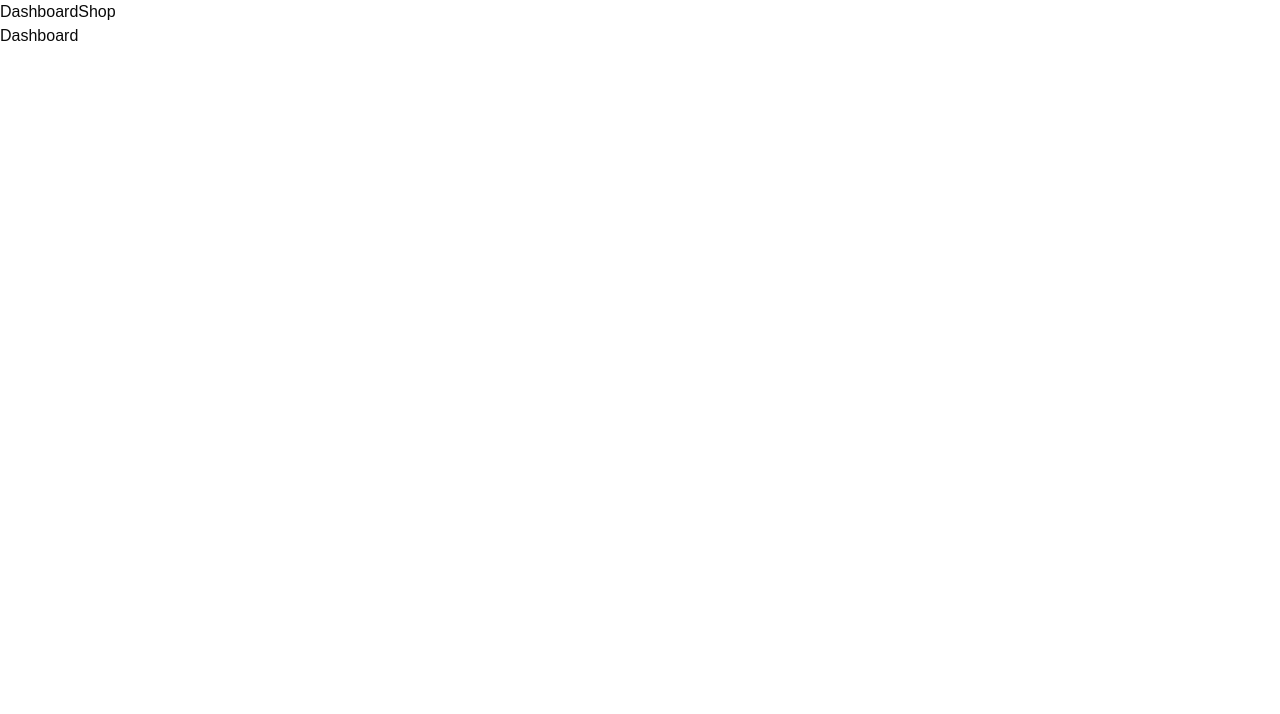
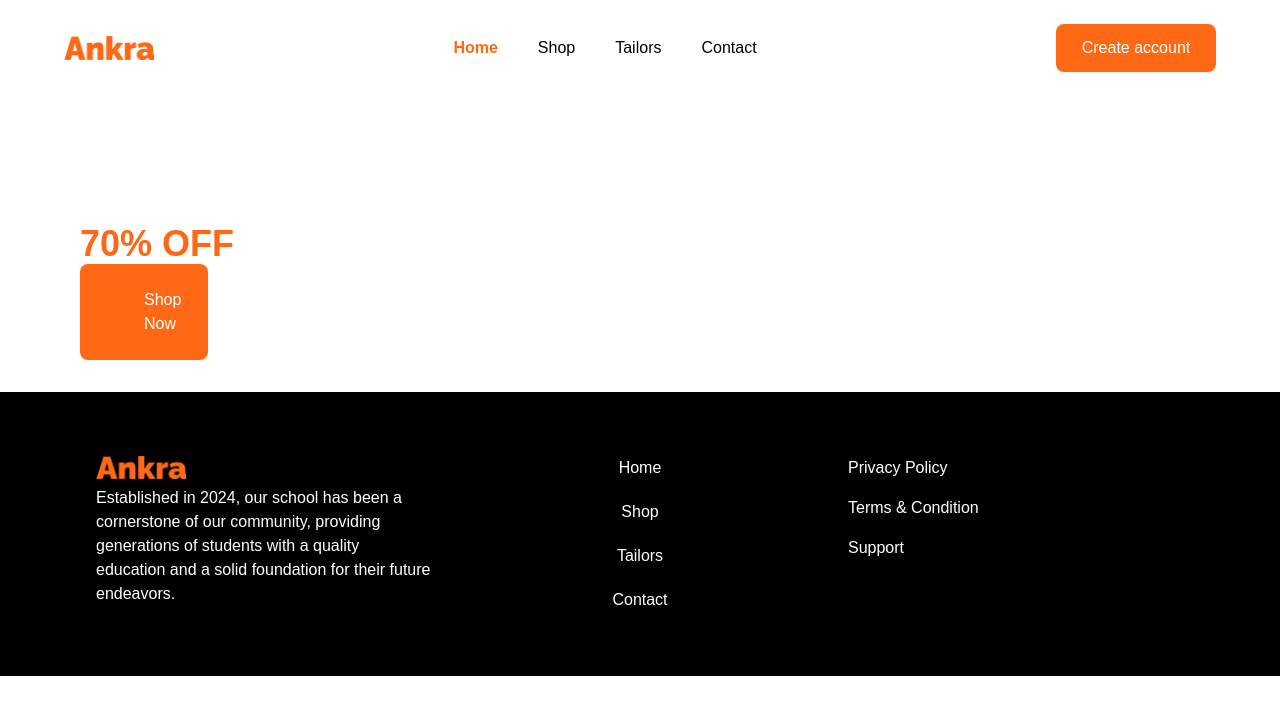
Before and after one commit to Isreality/Ankra, a Next.js app: page / in a window 1280 px wide. Shown: the top 714 px of the page. Built offline with nearby package versions, Linux system fonts and the light colour scheme.

Commit message:
working on the home page

```diff
--- /dev/null
+++ b/src/app/contact/page.jsx
@@ -0,0 +1,7 @@
+
+
+export default function Contact() {
+  return (
+    <div>Contact</div>
+  )
+}
--- a/src/app/globals.css
+++ b/src/app/globals.css
@@ -55,7 +55,7 @@ body {
   --card-foreground: oklch(0.145 0 0);
   --popover: oklch(1 0 0);
   --popover-foreground: oklch(0.145 0 0);
-  --primary: oklch(0.205 0 0);
+  --primary: #ff6915;
   --primary-foreground: oklch(0.985 0 0);
   --secondary: oklch(0.97 0 0);
   --secondary-foreground: oklch(0.205 0 0);
--- a/src/app/layout.jsx
+++ b/src/app/layout.jsx
@@ -1,6 +1,8 @@
 import { Geist, Geist_Mono } from "next/font/google";
 import "./globals.css";
 import Link from "next/link";
+import Navbar from "../components/Navbar.jsx";
+import Footer from "../components/Footer.jsx";
 
 const geistSans = Geist({
   variable: "--font-geist-sans",
@@ -13,7 +15,7 @@ const geistMono = Geist_Mono({
 });
 
 export const metadata = {
-  title: "Create Next App",
+  title: "Ankra",
   description: "Generated by create next app",
 };
 
@@ -23,11 +25,9 @@ export default function RootLayout({ children }) {
       <body
         className={`${geistSans.variable} ${geistMono.variable} antialiased`}
       >
-        <nav>
-          <Link href="/">Dashboard</Link>
-          <Link href="/shop">Shop</Link>
-        </nav>
+        <Navbar/>
         {children}
+        <Footer/>
       </body>
     </html>
   );
--- a/src/app/page.jsx
+++ b/src/app/page.jsx
@@ -1,10 +1,23 @@
+import Link from "next/link";
+import Image from "next/image";
+import Btn from "../components/Btn.jsx";
 
 
 export default function Home() {
   return (
     <div>
       <main>
-        <h2>Dashboard</h2>
+        {/* Hero Section */}
+        <div className="pro py-4 md:py-8 flex items-center">
+            <div className="flex flex-col items-center md:items-center lg:items-start w-full md:w-full lg:w-[60%] px-4 md:px-20">
+                <h2 className="text-white text-center md:text-center lg:text-left font-black text-4xl md:text-6xl lg:text-7xl">
+                   GIANT SALE
+                </h2><br/>
+                <h1 className="text-primary text-4xl font-bold">70% OFF</h1>
+                <Link href='/shop' className="bg-primary hover:bg-black lg:w-16 py-6 px-16 rounded-md border-fa cursor-pointer text-white text-xs md:text-base font-medium">Shop Now</Link>
+              </div>
+            </div>
+
       </main>
     </div>
   );
--- /dev/null
+++ b/src/app/tailors/page.jsx
@@ -0,0 +1,7 @@
+import React from 'react'
+
+export default function Tailors() {
+  return (
+    <div>Tailors</div>
+  )
+}
--- /dev/null
+++ b/src/components/Btn.jsx
@@ -0,0 +1,7 @@
+import { Button } from "@/components/ui/button"
+
+export default function Btn({name}) {
+  return (
+    <Button className="bg-primary hover:bg-black lg:w-32 py-6 px-20 rounded-md border-fa  cursor-pointer text-white text-xs md:text-base font-medium">{name}</Button>
+  )
+}
--- /dev/null
+++ b/src/components/BtnLink.jsx
@@ -0,0 +1,11 @@
+import { Button } from "@/components/ui/button"
+import Link from "next/link";
+
+export default function Btn({name}) {
+  return (
+    // <Button className="bg-primary hover:bg-black">{name}</Button>
+    <Button asChild>
+        <Link href="/" className="bg-primary hover:bg-black">{name}</Link>
+    </Button>
+  )
+}
--- /dev/null
+++ b/src/components/Footer.jsx
@@ -0,0 +1,33 @@
+// import "./globals.css";
+import Link from "next/link";
+import Image from "next/image";
+import Ankra from "../img/Ankra.png";
+
+export default function Footer() {
+  return (
+    <div>
+        <div className="bg-black grid grid-cols-1 md:grid-cols-1 lg:grid-cols-3 py-16 px-4 md:px-8 lg:px-24 gap-10">
+                <div className="grid justify-items-start">
+                    <Image src={Ankra} alt="Ankra" width={90}/>
+
+                    <p className="text-white text-left text-sm md:text-base font-normal ">Established in 2024, our school has been a cornerstone of our community, providing generations of students with a quality education and a solid foundation for their future endeavors.</p>
+                </div>
+
+                <div className="">
+                    <div className="flex flex-col gap-5">
+                        <Link href='/' className="text-white text-sm md:text-base text-left md:text-left lg:text-center">Home</Link>
+                        <Link href='/shop' className="text-white text-sm md:text-base text-left md:text-left lg:text-center">Shop</Link>
+                        <Link href='/tailors' className="text-white text-sm md:text-base text-left md:text-left lg:text-center">Tailors</Link>
+                        <Link href='/contact' className="text-white text-sm md:text-base text-left md:text-left lg:text-center">Contact</Link>
+                    </div>
+                </div>
+
+                <div className="">
+                    <p className="text-white text-left text-sm md:text-base mb-4">Privacy Policy</p>
+                    <p className="text-white text-left text-sm md:text-base mb-4">Terms & Condition</p>
+                    <p className="text-white text-left text-sm md:text-base mb-4">Support</p>
+                </div>
+            </div>
+    </div>
+  )
+}
--- /dev/null
+++ b/src/components/Navbar.jsx
@@ -0,0 +1,62 @@
+'use client';
+
+import Link from "next/link";
+import Image from "next/image";
+import { usePathname } from 'next/navigation';
+import Ankra from "../img/Ankra.png";
+import Btn from "../components/Btn.jsx";
+
+export default function Navbar() {
+  const pathname = usePathname();
+
+  return (
+    <div>
+      <div className="top-2 left-4 md:left-60  bg-none md:bg-white flex flex-wrap justify-between px-4 md:px-16 py-6 m-0 z-50 items-center">
+        <Image src={Ankra} alt="Ankra" width={90}/>
+        <nav className="hidden justify-items-start gap-10 md:flex lg:flex font-normal">
+          {/* <Link href="/">Dashboard</Link>
+          <Link href="/shop">Shop</Link>
+          <Link href="/tailors">Tailors</Link>
+          <Link href="/contact">Contact</Link> */}
+
+      <Link
+        href="/"
+        className={`${
+          pathname === '/' ? 'text-primary font-semibold' : 'text-black hover:text-primary'
+        }`}
+      >
+        Home
+      </Link>
+      <Link
+        href="/shop"
+        className={`${
+          pathname === '/shop' ? 'text-primary font-semibold' : 'text-black hover:text-primary'
+        }`}
+      >
+        Shop
+      </Link>
+      <Link
+        href="/tailors"
+        className={`${
+          pathname === '/tailors' ? 'text-primary font-semibold' : 'text-black hover:text-primary'
+        }`}
+      >
+        Tailors
+      </Link>
+      <Link
+        href="/contact"
+        className={`${
+          pathname === '/contact' ? 'text-primary font-semibold' : 'text-black hover:text-primary'
+        }`}
+      >
+        Contact
+      </Link>
+        </nav>
+
+        <Btn name="Create account"/>
+
+      </div>
+
+    </div>
+  )
+}
```
Also changed, not shown: src/img/Ankra.png (added).
